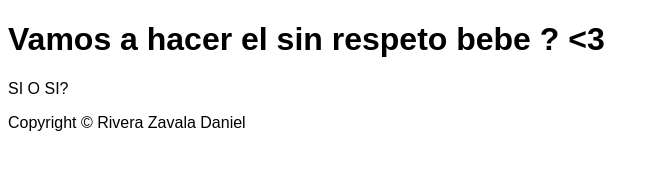
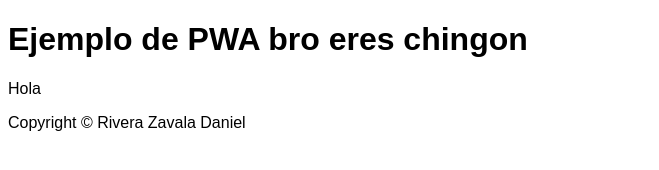
Before and after one commit to DvnielRiveraZavala/DvnielRiveraZavala.github.io, a plain HTML site: page index.html in a window 1280 px wide. Shown: the whole page, without its empty margins (0-659 px from the left). Drawn offline with Linux system fonts and the light colour scheme.

Commit message:
Modificacion de index

```diff
--- a/index.html
+++ b/index.html
@@ -27,8 +27,8 @@
     <script type="module" src="cmp/mi-footer.js"></script>
     <link rel="stylesheet" href="css/estilos.css">
   <body>
-    <h1>Vamos a hacer el sin respeto bebe ? <3</h1>
-    <p>SI O SI?</p>
+    <h1>Ejemplo de PWA bro eres chingon</h1>
+    <p>Hola</p>
     <footer>
       <p>
         <mi-footer></mi-footer>
```
